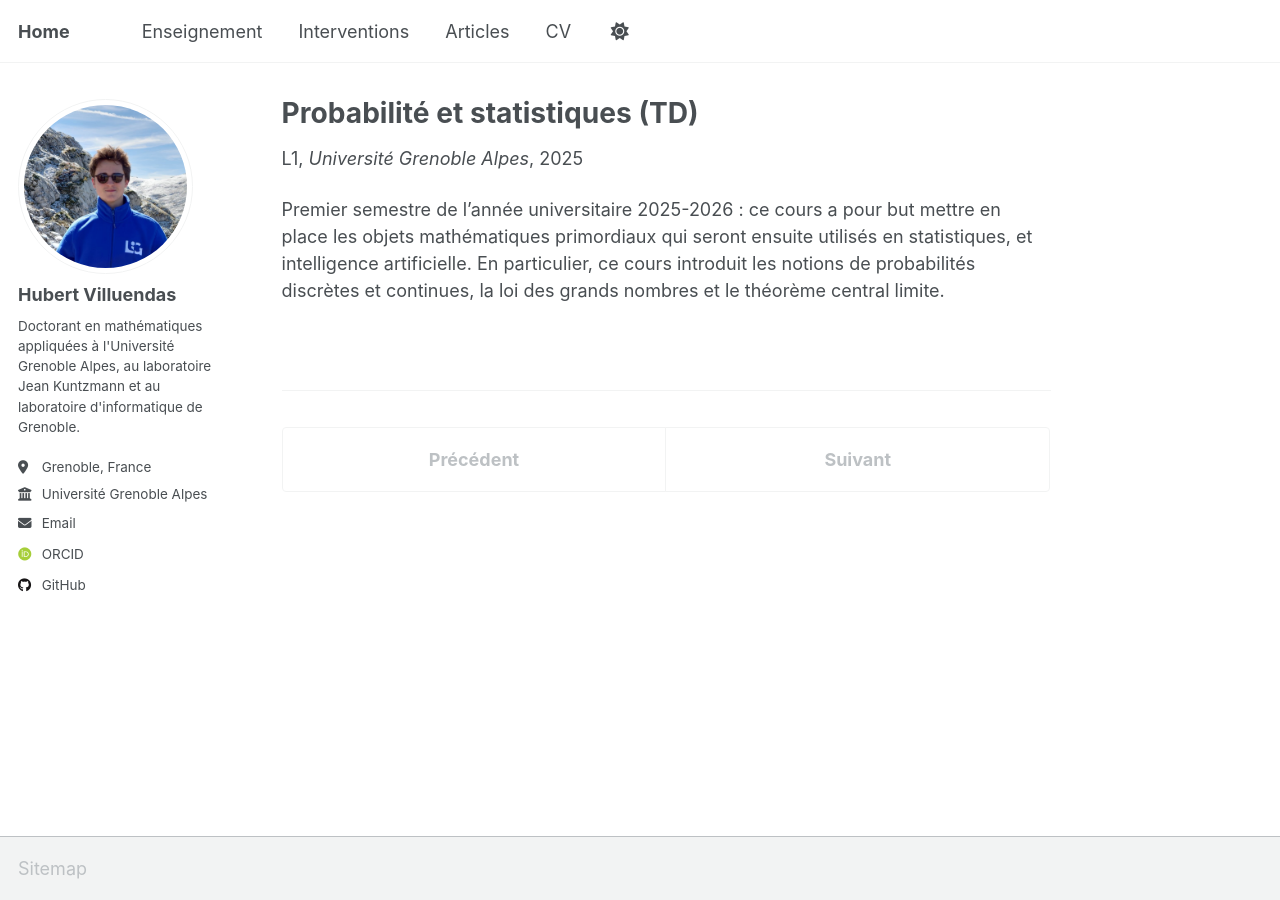
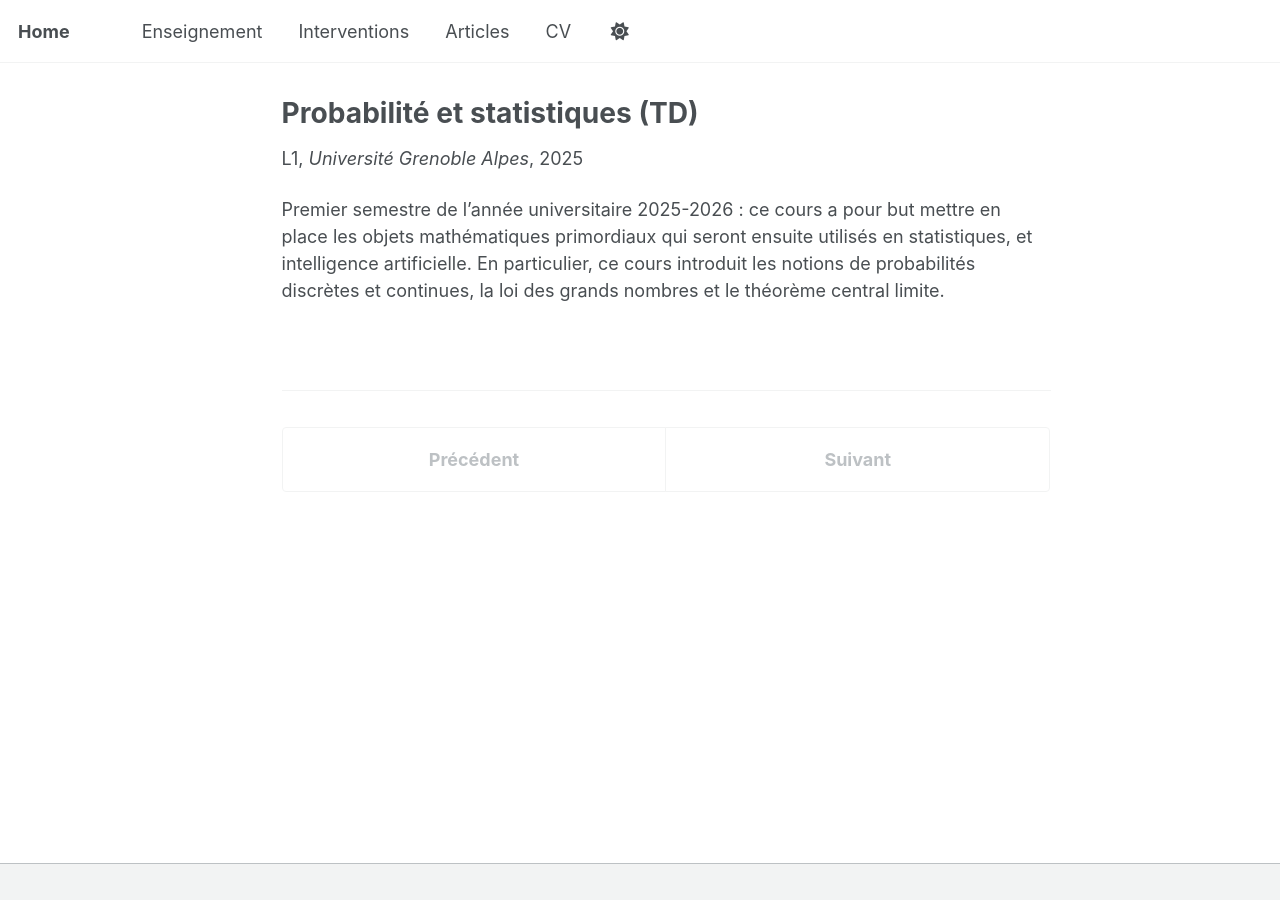
Before and after one commit to HubertVilluendas/hubertvilluendas.github.io, a Jekyll site: the page built from _teaching/2025-proba-stats.md, in a window 1280 px wide. Built offline with Jekyll 4.4.1, drawn with Linux system fonts in a browser that asks for light colours; some web fonts are replaced; a script that is not in the unit is left out; part of the change alters nothing that is shown.

Commit message:
Change profile map and sitemap

```diff
--- a/_config.yml
+++ b/_config.yml
@@ -257,7 +257,7 @@ defaults:
       type: teaching
     values:
       layout: single
-      author_profile: true
+      author_profile: false
       share: false
       comments: true
   # _publications
@@ -266,7 +266,7 @@ defaults:
       type: publications
     values:
       layout: single
-      author_profile: true
+      author_profile: false
       share: false
       comments: true
   # _portfolio
@@ -275,7 +275,7 @@ defaults:
       type: portfolio
     values:
       layout: single
-      author_profile: true
+      author_profile: false
       share: false
       comment: true
   # _talks
@@ -284,7 +284,7 @@ defaults:
       type: talks
     values:
       layout: talk
-      author_profile: true
+      author_profile: false
       share: false
 
 
--- a/_includes/footer/custom.html
+++ b/_includes/footer/custom.html
@@ -1,6 +1,6 @@
 <!-- start custom footer snippets -->
 
-<a href="/sitemap/">Sitemap</a>
+<!-- <a href="/sitemap/">Sitemap</a> -->
 
 <!-- Support for MatJax -->
 <script defer src="https://cdnjs.cloudflare.com/polyfill/v3/polyfill.min.js?features=es6"></script>
```
